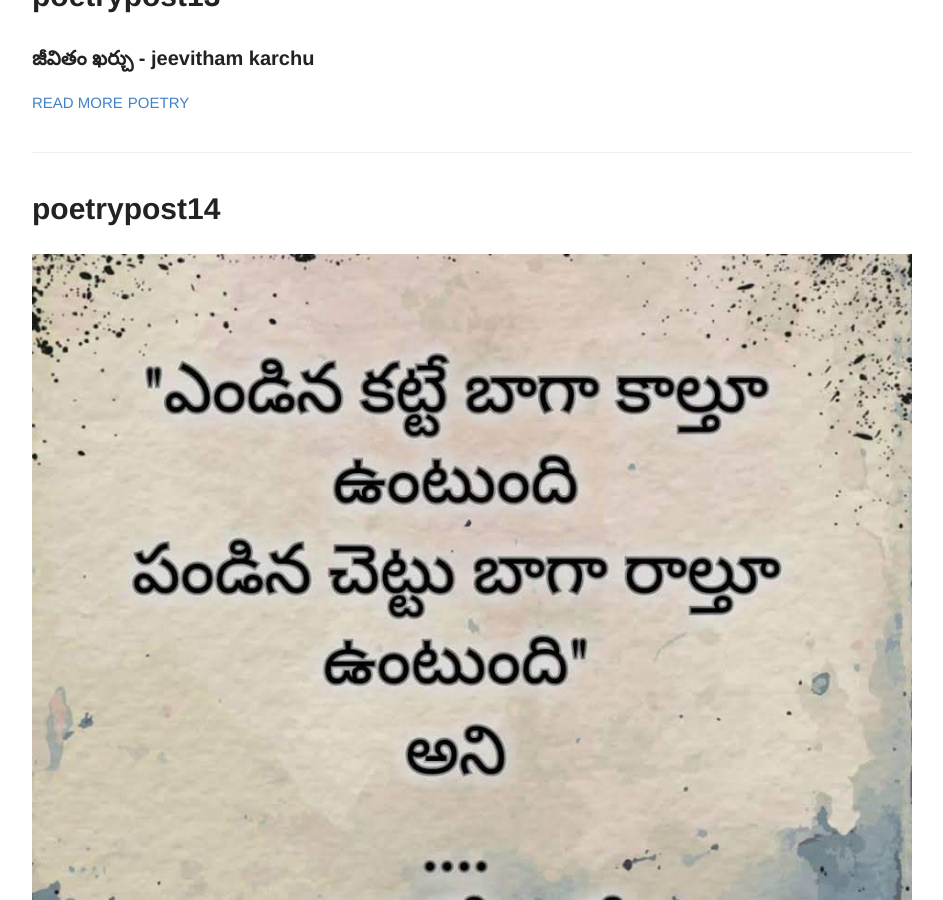
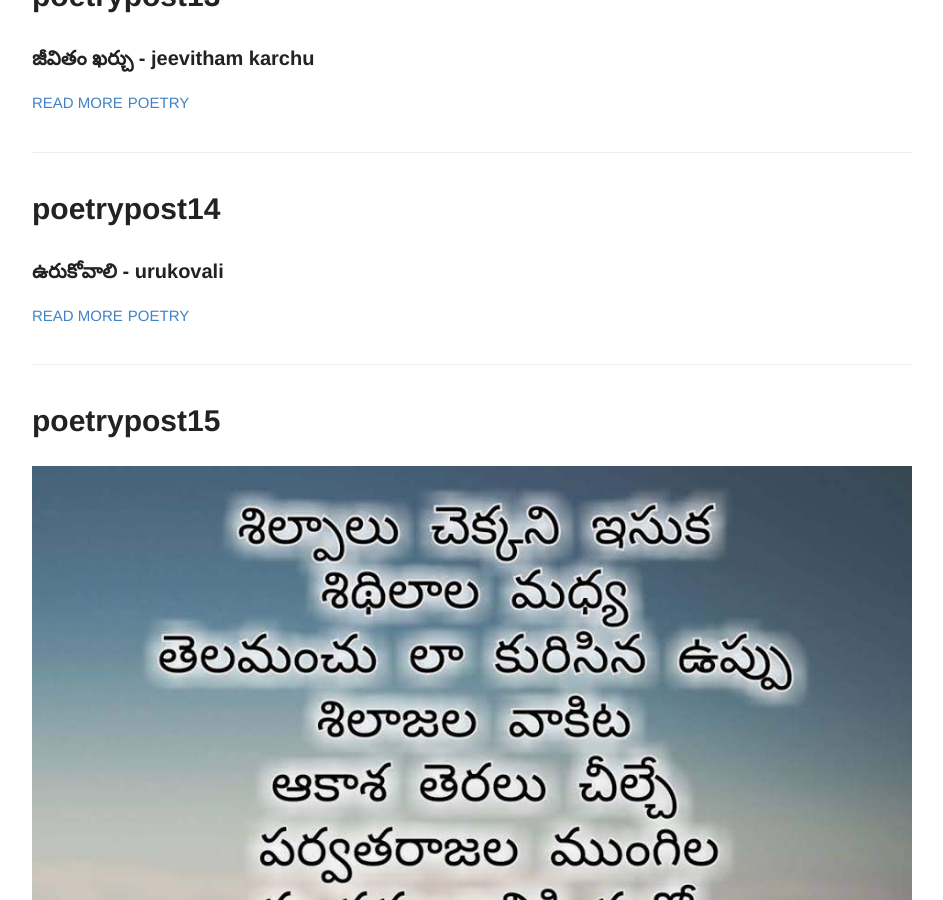
Before and after one commit to rsk/rsk.github.io, a Jekyll site: the page built from index.html, in a window 1280 px wide and 900 px high, scrolled down 8497 px. Shown: the whole window, without its empty margins (168-1111 px from the left). Built offline with Jekyll 4.4.1, drawn with Linux system fonts in a browser that asks for light colours.

Commit message:
update excerpt

```diff
--- a/_posts/2014-6-24-poetrypost14.md
+++ b/_posts/2014-6-24-poetrypost14.md
@@ -2,6 +2,7 @@
 layout: post
 title: poetrypost14
 number: 14
+excerpt: ఉరుకోవాలి - urukovali
 tags:
   - poetry
 
```
